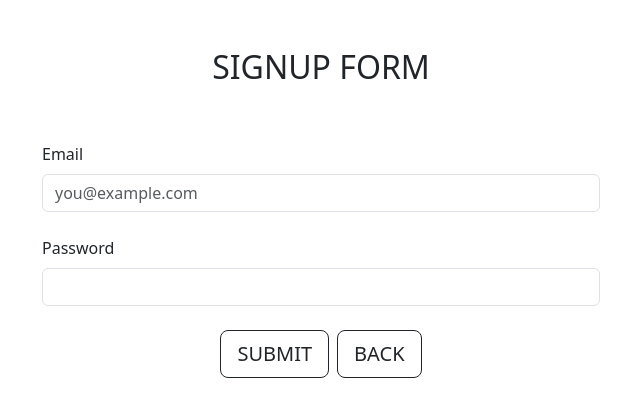
After one commit to jak010/tpjt-scrap-publisher, a Django app: page /members/create in a window 1280 px wide. The commit adds this page. Shown: the top 417 px of the page, without its empty margins (319-959 px from the left). Run offline with Django 4.2, Linux system fonts and the light colour scheme; some libraries are stand-ins or nearby versions.

Commit message:
<fix> Page Fix

```diff
--- a/apps/member/views/member_view.py
+++ b/apps/member/views/member_view.py
@@ -38,6 +38,6 @@ from django.shortcuts import render
 
 
 def member_create_view(request):
-    return render(request, "index.html", {
+    return render(request, "src/member/create.html", {
         'name': 'hello'
     })
--- a/config/urls.py
+++ b/config/urls.py
@@ -30,6 +30,6 @@ def home(request):
 urlpatterns = [
     # path('admin/', admin.site.urls),
     path('home', home),  # apps url
-    # path('members', include("apps.member.urls")),  # apps url
+    path('members', include("apps.member.urls")),  # apps url
 
 ]
--- /dev/null
+++ b/templates/src/member/create.html
@@ -0,0 +1,35 @@
+{% load django_bootstrap5 %}
+
+{% bootstrap_css %}
+{% bootstrap_javascript %}
+
+
+<div class="py-5 text-center">
+    <h2>SIGNUP FORM</h2>
+</div>
+
+<div class="container">
+
+    <div class="d-flex justify-content-center">
+        <div class="col-6">
+            <label for="email" class="form-label">Email</label>
+            <input type="email" class="form-control" id="email" placeholder="you@example.com">
+            <div class="invalid-feedback">
+                Please enter a valid email address for shipping updates.
+            </div>
+        </div>
+    </div>
+    <br>
+    <div class="d-flex justify-content-center">
+        <div class="col-6">
+            <label for="password" class="form-label">Password</label>
+            <input type="password" class="form-control" id="password">
+
+        </div>
+    </div>
+    <br>
+    <div class="gap-2 d-flex justify-content-center">
+        <a href="" class="btn btn-outline-dark btn-lg" tabindex="-1" role="button" aria-disabled="true">SUBMIT</a>
+        <a href="/home" class="btn btn-outline-dark btn-lg" tabindex="-1" role="button" aria-disabled="true">BACK</a>
+    </div>
+</div>
```
Also changed, not shown: templates/home.html (+5 -3 lines), templates/src/__init__.py (added), templates/src/member/__init__.py (added).
